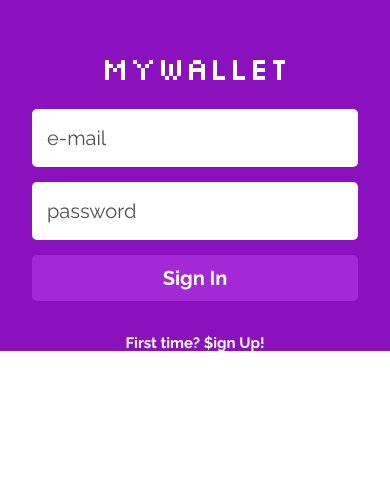
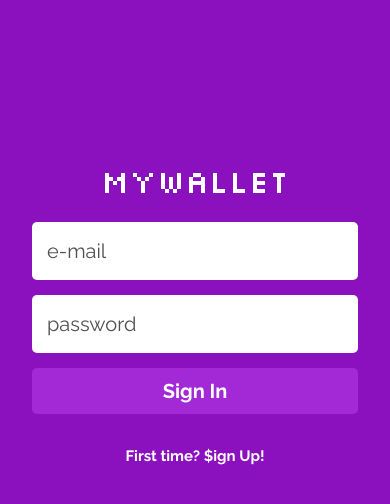
Before and after one commit to expeditus303/MyWallet-front-end, a React (Create React App) app: page / in a window 390 px wide. Shown: the part 108-612 px from the top of the page. Built offline with nearby package versions, Linux system fonts and the light colour scheme; no server answers.

Commit message:
layout responsive

```diff
--- a/src/App.jsx
+++ b/src/App.jsx
@@ -59,7 +59,7 @@ function App() {
 export default App;
 
 const Body = styled.div`
-  height: 100%;
+  height: 100vh;
   /* width: 375px; */
   width: 100%;
   margin: auto;
@@ -68,6 +68,7 @@ const Body = styled.div`
   display: flex;
   flex-direction: column;
   align-items: center;
+  justify-content: center;
 
   font-family: "Raleway";
 
--- a/src/components/Registry.jsx
+++ b/src/components/Registry.jsx
@@ -101,7 +101,7 @@ export default function Registry(props) {
 }
 
 const RegistryContainer = styled.div`
-  margin-top: 22px;
+  margin-top: 8px;
   width: 100%;
   height: 446px;
   border-radius: 5px;
--- a/src/pages/Home.jsx
+++ b/src/pages/Home.jsx
@@ -94,11 +94,10 @@ export default function Home(props) {
 }
 
 const HomeContainer = styled.div`
-  height: 100%;
+  height: 90%;
   width: 326px;
   margin-top: 25px;
   margin-bottom: 16px;
-
   display: flex;
   flex-direction: column;
   justify-content: center;
--- a/src/pages/SignIn.jsx
+++ b/src/pages/SignIn.jsx
@@ -76,12 +76,13 @@ const SignInContainer = styled.div`
   display: flex;
   flex-direction: column;
   align-items: center;
-  margin-top: 160px;
+
 
   h1 {
     font-family: "Silkscreen", cursive;
     font-size: 32px;
     color: #ffffff;
+    margin-top: 20px;
     margin-bottom: 10px;
   }
 
@@ -96,6 +97,7 @@ const SignInContainer = styled.div`
     font-weight: 700;
     font-size: 15px;
     color: #ffffff;
+    margin-bottom: 20px;
   }
 `;
 
--- a/src/pages/SignUp.jsx
+++ b/src/pages/SignUp.jsx
@@ -86,12 +86,12 @@ const SignUpContainer = styled.div`
   display: flex;
   flex-direction: column;
   align-items: center;
-  margin-top: 160px;
 
   h1 {
     font-family: "Silkscreen", cursive;
     font-size: 32px;
     color: #ffffff;
+    margin-top: 20px;
     margin-bottom: 10px;
   }
 
@@ -106,6 +106,7 @@ const SignUpContainer = styled.div`
     font-weight: 700;
     font-size: 15px;
     color: #ffffff;
+    margin-bottom: 20px;
   }
 `;
 
```
